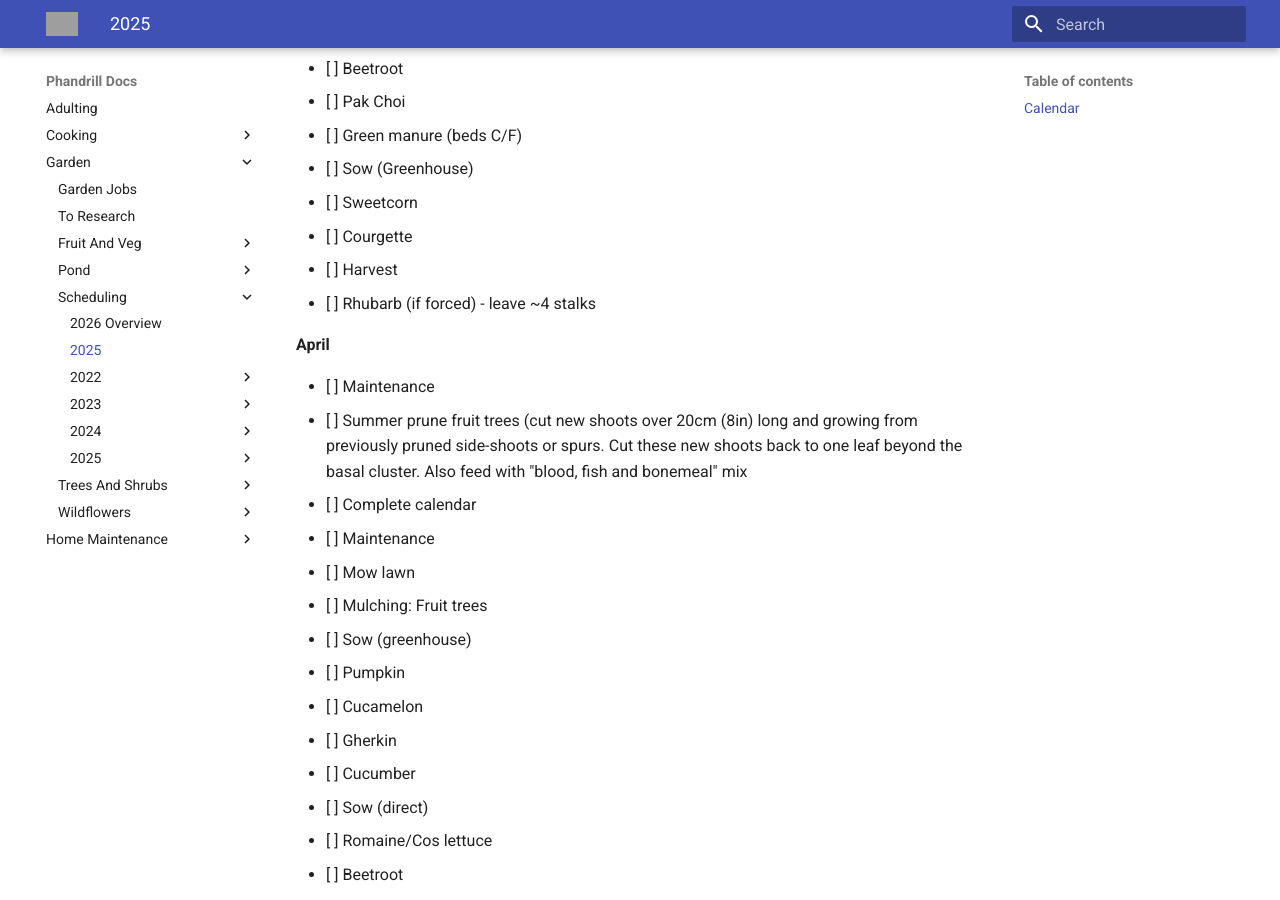
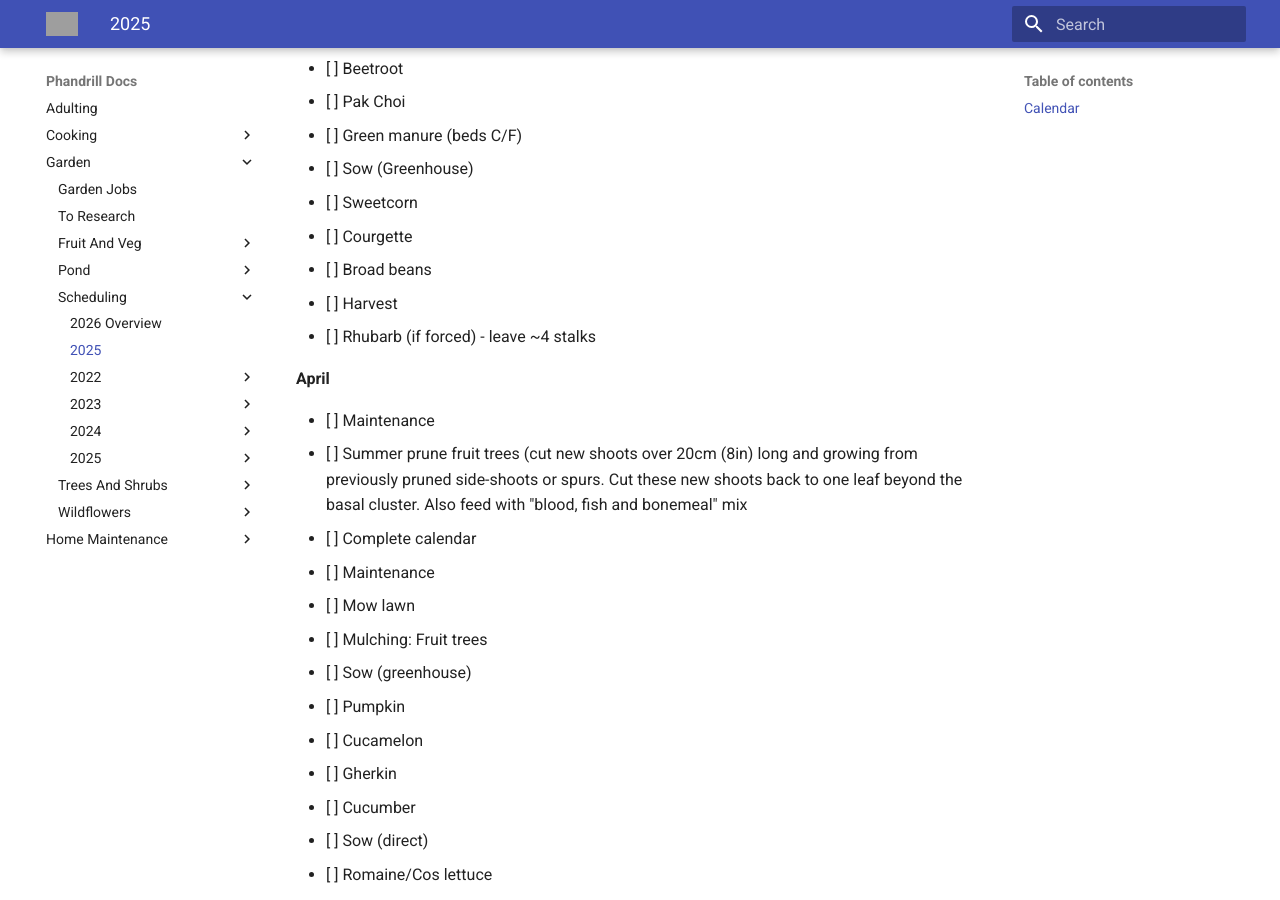
Before and after one commit to retrodans/adulting, an MkDocs documentation site: the page built from docs/Garden/Scheduling/2-2026-calendar.md, in a window 1280 px wide and 900 px high, scrolled down 1122 px. Built offline with MkDocs 1.6.1 and Material for MkDocs 9.7.7, drawn with Linux system fonts in a browser that asks for light colours; grey boxes are pictures that could not be loaded.

Commit message:
Add Broad beans to sowing and harvesting lists

```diff
--- a/docs/Garden/Scheduling/2-2026-calendar.md
+++ b/docs/Garden/Scheduling/2-2026-calendar.md
@@ -42,6 +42,7 @@ Missed January
 - [ ] Sow (Greenhouse)
   - [ ] Sweetcorn
   - [ ] Courgette
+  - [ ] Broad beans
 - [ ] Harvest
   - [ ] Rhubarb (if forced) - leave ~4 stalks
 
@@ -90,6 +91,7 @@ Missed January
   - [ ] Sweetcorn
   - [ ] Courgette
   - [ ] Cucamelon (if ready)
+  - [ ] Broad beans
 - [ ] Harvest
   - [ ] Pak Choi
 
```
